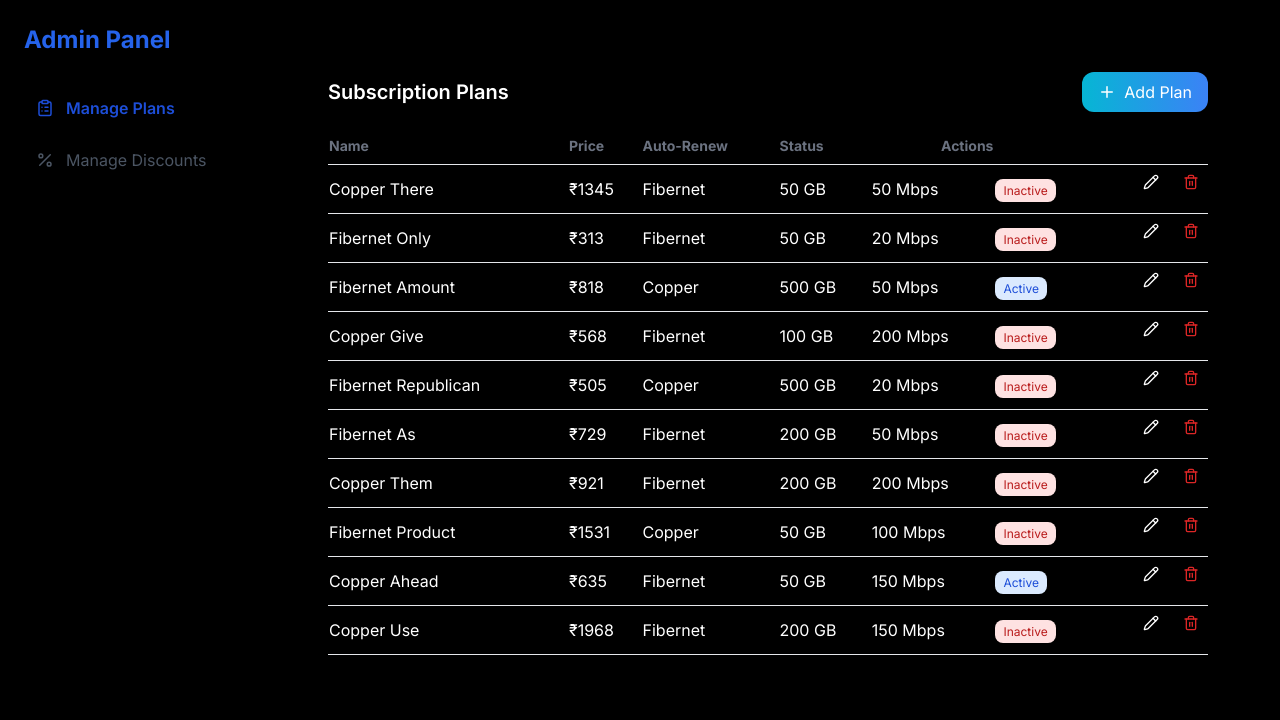
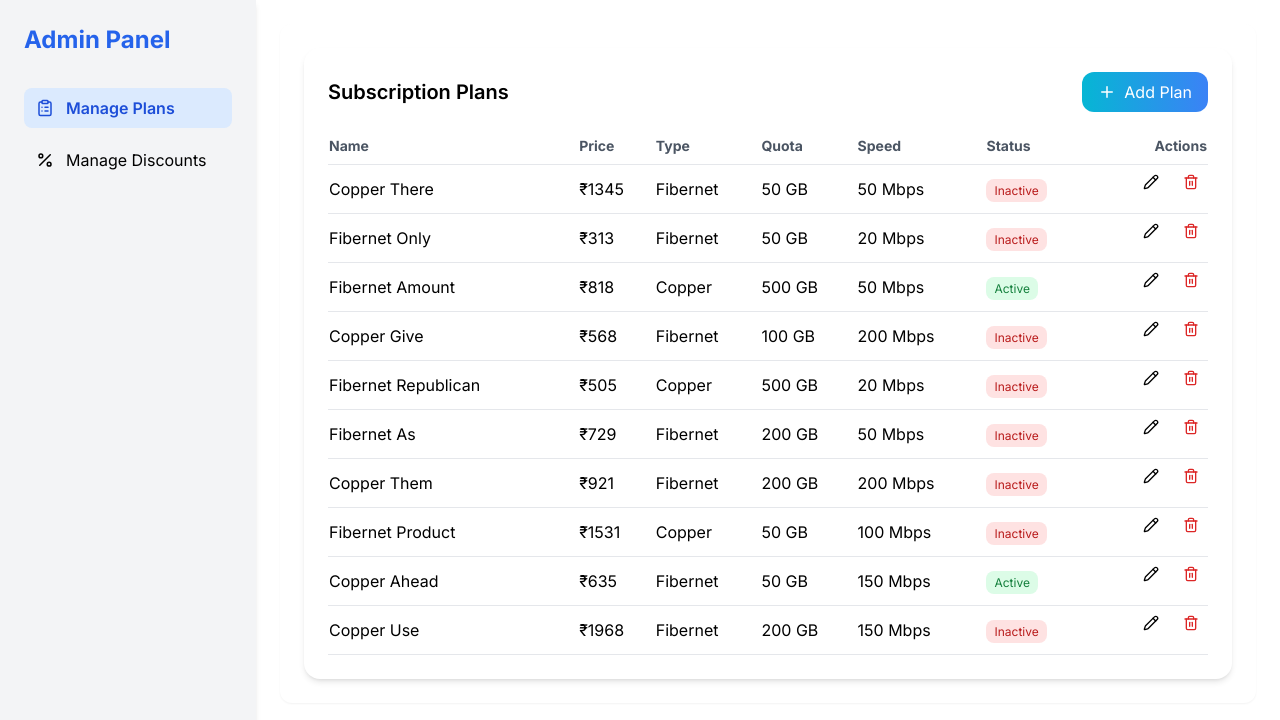
Before and after one commit to Lumenites/frontend, a React (Vite) app: page /AdminDashboard in a window 1280 px wide. Shown: the top 720 px of the page. Built offline with nearby package versions, Linux system fonts and the light colour scheme; no server answers.

Commit message:
added the dark and light mode togle in admin

```diff
--- a/src/Components/admin/DiscountCard.jsx
+++ b/src/Components/admin/DiscountCard.jsx
@@ -2,19 +2,20 @@ import { Tag } from "lucide-react";
 
 export default function DiscountCard({ discount }) {
 	return (
-		<div className="bg-black/80 text-white backdrop-blur-sm p-5 rounded-2xl shadow-md hover:shadow-lg transition">
+		<div className="bg-white dark:bg-black/80 text-black dark:text-white backdrop-blur-sm p-5 rounded-2xl shadow-md hover:shadow-lg transition duration-300">
 			<div className="flex items-center gap-2 mb-2">
 				<Tag className="text-cyan-500" size={18} />
-				<h3 className="font-semibold">{discount.name}</h3>
+				<h3 className="font-semibold">{discount.Name}</h3>
 			</div>
-			<p className="text-lg font-semibold">{discount.Name}</p>
+
 			<p className="text-2xl font-bold text-blue-600 mb-2">
 				{discount.Value} {discount.Type === "Percentage" ? "" : "OFF"}
 			</p>
-			<p className="text-sm text-gray-500 mb-1">
+
+			<p className="text-sm text-gray-600 dark:text-gray-400 mb-1">
 				Condition: {discount.Condition}
 			</p>
-			<p className="text-sm text-gray-500 mb-1">
+			<p className="text-sm text-gray-600 dark:text-gray-400 mb-1">
 				Valid: {discount.StartDate} → {discount.EndDate}
 			</p>
 		</div>
--- a/src/Components/admin/PlanTable.jsx
+++ b/src/Components/admin/PlanTable.jsx
@@ -3,19 +3,22 @@ import Button from "../UI/Button";
 
 export default function PlanTable({ plans, onEdit, onDelete, onAdd }) {
 	return (
-		<div className="bg-black/80 text-white backdrop-blur-sm shadow-md rounded-2xl p-6">
+		<div className="bg-white dark:bg-black/80 text-black dark:text-white backdrop-blur-sm shadow-md rounded-2xl p-6 duration-300">
 			<div className="flex justify-between items-center mb-4">
 				<h2 className="text-xl font-semibold">Subscription Plans</h2>
 				<Button onClick={onAdd} className="flex items-center gap-2">
 					<Plus size={18} /> Add Plan
 				</Button>
 			</div>
+
 			<table className="w-full text-left">
 				<thead>
-					<tr className="text-gray-500 text-sm border-b">
+					<tr className="text-gray-600 dark:text-gray-400 text-sm border-b border-gray-200 dark:border-gray-700">
 						<th className="py-2">Name</th>
 						<th>Price</th>
-						<th>Auto-Renew</th>
+						<th>Type</th>
+						<th>Quota</th>
+						<th>Speed</th>
 						<th>Status</th>
 						<th className="text-right">Actions</th>
 					</tr>
@@ -24,7 +27,7 @@ export default function PlanTable({ plans, onEdit, onDelete, onAdd }) {
 					{plans.map((plan) => (
 						<tr
 							key={plan.PlanID}
-							className="border-b hover:bg-black/95 transition"
+							className="border-b border-gray-200 dark:border-gray-700 hover:bg-gray-100 dark:hover:bg-gray-800 transition"
 						>
 							<td className="py-3">{plan.PlanName}</td>
 							<td>₹{plan.MonthlyFee}</td>
@@ -35,8 +38,8 @@ export default function PlanTable({ plans, onEdit, onDelete, onAdd }) {
 								<span
 									className={`px-2 py-1 rounded-lg text-xs ${
 										plan.Status === "Active"
-											? "bg-blue-100 text-blue-700"
-											: "bg-red-100 text-red-700"
+											? "bg-green-100 text-green-700 dark:bg-green-700 dark:text-white"
+											: "bg-red-100 text-red-700 dark:bg-red-700 dark:text-white"
 									}`}
 								>
 									{plan.Status}
@@ -45,13 +48,13 @@ export default function PlanTable({ plans, onEdit, onDelete, onAdd }) {
 							<td className="flex justify-end gap-2">
 								<button
 									onClick={() => onEdit(plan)}
-									className="p-2 rounded-lg hover:bg-gray-100"
+									className="p-2 rounded-lg hover:bg-gray-200 dark:hover:bg-gray-700"
 								>
 									<Pencil size={16} />
 								</button>
 								<button
 									onClick={() => onDelete(plan.id)}
-									className="p-2 rounded-lg hover:bg-gray-100 text-red-600"
+									className="p-2 rounded-lg hover:bg-gray-200 dark:hover:bg-gray-700 text-red-600 dark:text-red-400"
 								>
 									<Trash2 size={16} />
 								</button>
--- a/src/Pages/AdminDashboard.jsx
+++ b/src/Pages/AdminDashboard.jsx
@@ -7,9 +7,9 @@ export default function AdminDashboard() {
 	const [activeTab, setActiveTab] = useState("plans");
 
 	return (
-		<div className="flex h-screen">
+		<div className="flex h-screen bg-white dark:bg-black text-black dark:text-white duration-300">
 			{/* Sidebar */}
-			<aside className="w-64 bg-black text-white backdrop-blur-sm shadow-md p-6">
+			<aside className="w-64 bg-gray-100 dark:bg-gray-900 backdrop-blur-sm shadow-md p-6 duration-300">
 				<h1 className="text-2xl font-bold mb-8 text-blue-600">
 					Admin Panel
 				</h1>
@@ -17,10 +17,10 @@ export default function AdminDashboard() {
 				<nav className="space-y-3">
 					<button
 						onClick={() => setActiveTab("plans")}
-						className={`flex items-center gap-3 w-full px-3 py-2 rounded-lg text-left transition ${
+						className={`flex items-center gap-3 w-full px-3 py-2 rounded-lg text-left transition duration-200 ${
 							activeTab === "plans"
-								? "bg-black/80 text-blue-700 font-semibold"
-								: "text-gray-600 hover:bg-gray-50"
+								? "bg-blue-100 text-blue-700 dark:bg-blue-600 dark:text-white font-semibold"
+								: "hover:bg-gray-200 dark:hover:bg-gray-800"
 						}`}
 					>
 						<ClipboardList size={18} />
@@ -29,10 +29,10 @@ export default function AdminDashboard() {
 
 					<button
 						onClick={() => setActiveTab("discounts")}
-						className={`flex items-center gap-3 w-full px-3 py-2 rounded-lg text-left transition ${
+						className={`flex items-center gap-3 w-full px-3 py-2 rounded-lg text-left transition duration-200 ${
 							activeTab === "discounts"
-								? "bg-blue-100 text-blue-700 font-semibold"
-								: "text-gray-600 hover:bg-gray-50"
+								? "bg-blue-100 text-blue-700 dark:bg-blue-600 dark:text-white font-semibold"
+								: "hover:bg-gray-200 dark:hover:bg-gray-800"
 						}`}
 					>
 						<Percent size={18} />
@@ -42,7 +42,7 @@ export default function AdminDashboard() {
 			</aside>
 
 			{/* Main content */}
-			<main className="flex-1 bg-black text-white p-6 overflow-y-auto">
+			<main className="flex-1 p-6 overflow-y-auto duration-300">
 				{activeTab === "plans" && <AdminPlans />}
 				{activeTab === "discounts" && <AdminDiscounts />}
 			</main>
--- a/src/Pages/AdminDiscounts.jsx
+++ b/src/Pages/AdminDiscounts.jsx
@@ -17,16 +17,18 @@ export default function AdminDiscounts() {
 	};
 
 	return (
-		<div className="p-6">
+		<div className="p-6 bg-white dark:bg-black text-black dark:text-white duration-300 rounded-xl shadow-sm">
 			<div className="flex justify-between items-center mb-6">
 				<h2 className="text-xl font-semibold">Discounts</h2>
 				<Button onClick={() => setModalOpen(true)}>Add Discount</Button>
 			</div>
+
 			<div className="grid grid-cols-1 md:grid-cols-2 gap-4">
 				{discounts.map((d) => (
 					<DiscountCard key={d.id} discount={d} />
 				))}
 			</div>
+
 			<DiscountModal
 				isOpen={isModalOpen}
 				onClose={() => setModalOpen(false)}
--- a/src/Pages/AdminPlans.jsx
+++ b/src/Pages/AdminPlans.jsx
@@ -39,13 +39,14 @@ export default function AdminPlans() {
 	};
 
 	return (
-		<div className="p-6">
+		<div className="p-6 bg-white dark:bg-black text-black dark:text-white duration-300 rounded-xl shadow-sm">
 			<PlanTable
 				plans={plans}
 				onEdit={handleEdit}
 				onDelete={handleDelete}
 				onAdd={handleAdd}
 			/>
+
 			<PlanModal
 				isOpen={isModalOpen}
 				onClose={() => setModalOpen(false)}
```
